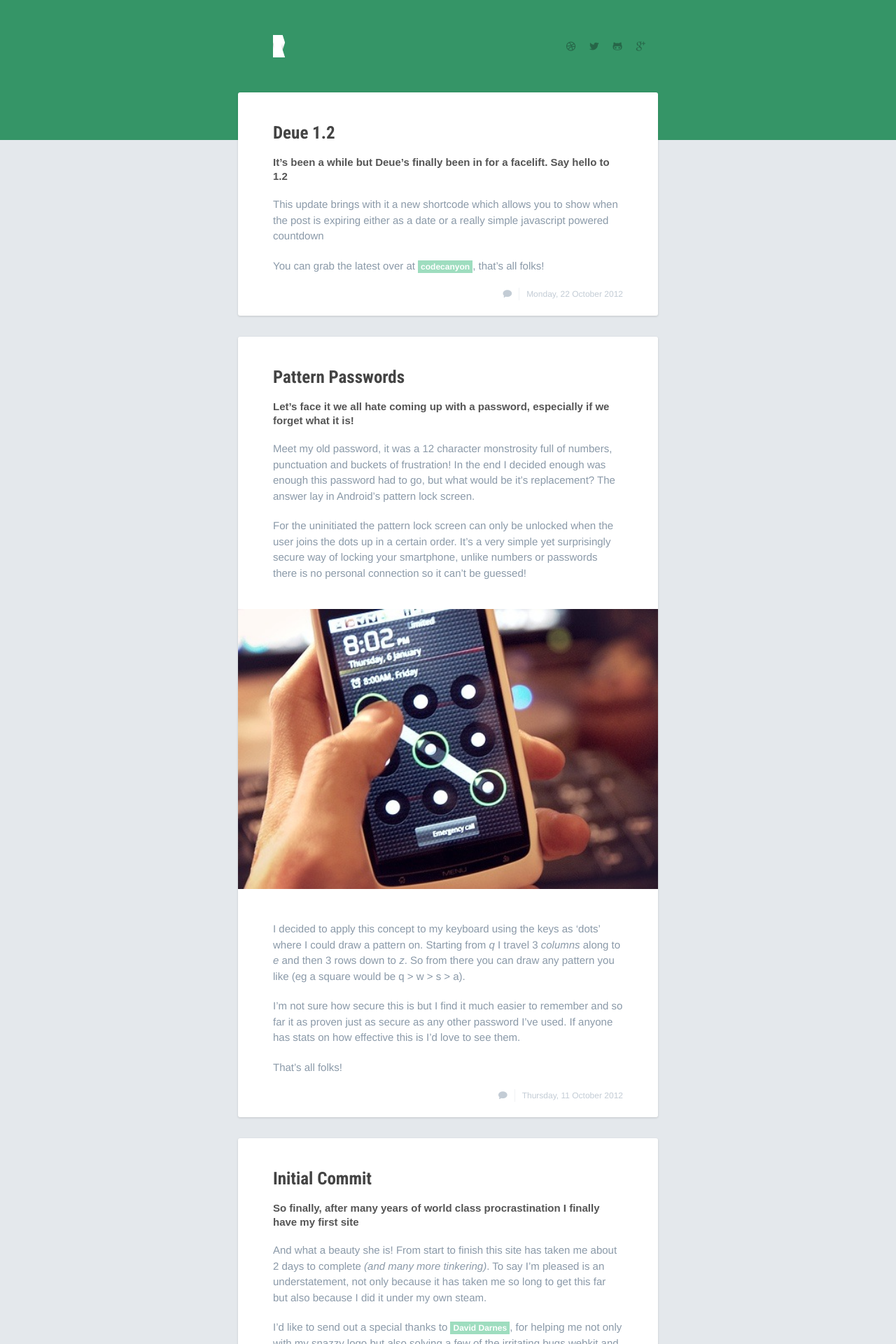
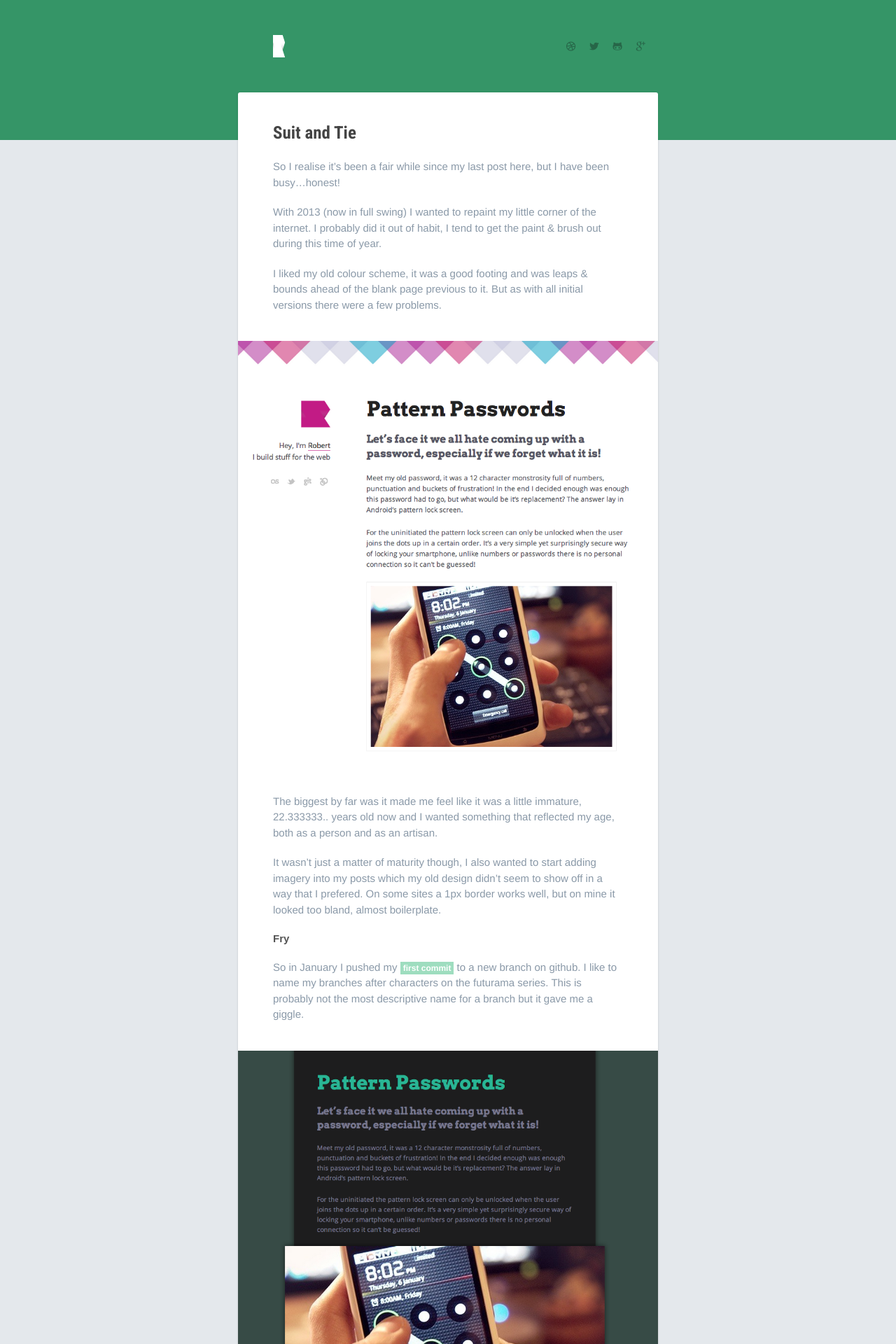
Before and after one commit to studioromeo/studioromeo.github.com, a Jekyll site: the page built from index.html, in a window 1280 px wide. Shown: the top 1920 px of the page at 70% size. Built offline with Jekyll 4.4.1, drawn with Linux system fonts in a browser that asks for light colours; the list of posts is cut into pages by our own code; some of the changed text lies outside the part shown.

Commit message:
Adds new article. Stylesheet now under 5k yay

```diff
--- /dev/null
+++ b/_posts/2013-02-28-post.md
@@ -0,0 +1,54 @@
+---
+layout: post
+title: Suit and Tie
+---
+
+So I realise it's been a fair while since my last post here, but I have been busy...honest!
+
+With 2013 (now in full swing) I wanted to repaint my little corner of the internet. I probably did it out of habit, I tend to get the paint & brush out during this time of year.
+
+I liked my old colour scheme, it was a good footing and was leaps & bounds ahead of the blank page previous to it. But as with all initial versions there were a few problems.
+
+![master]
+
+The biggest by far was it made me feel like it was a little immature, 22.333333.. years old now and I wanted something that reflected my age, both as a person and as an artisan.
+
+It wasn't just a matter of maturity though, I also wanted to start adding imagery into my posts which my old design didn't seem to show off in a way that I prefered. On some sites a 1px border works well, but on mine it looked too bland, almost boilerplate.
+
+##Fry
+
+So in January I pushed my [first commit] to a new branch on github. I like to name my branches after characters on the futurama series. This is probably not the most descriptive name for a branch but it gave me a giggle.
+
+![fry]
+
+It started out with Fry, which was a dark brown & green theme, this was definitely going in the right direction but the colours were just a bit too intense for me. The site had lost it's simplicity and was now relying on heavy box shadows & border radii.
+
+##Farnsworth
+
+I took inspiration from stripe's site (I love these guys) and combined it with a variant on the green from Fry to create my new design
+
+And so Farnsworth was born? created? morphed? ... anyway this design was picked because:
+
+1. It fixed all the problems that I had with the original site.
+2. It's green. Who doesn't love green these days?
+
+The new design also uses disqus now, disqus' code could be smaller so I slimmed it using my limited javascript skill.
+
+{% highlight html %}
+<aside id="disqus_thread"></aside>
+<script>
+	(function(d,t) {
+	var c=d.createElement(t);s=d.getElementsByTagName(t)[0];
+	c.async=1;c.src='http://[[YOURSITEID]].disqus.com/embed.js';
+	s.parentNode.insertBefore(c,s)})(document,'script');
+</script>
+{% endhighlight %}
+
+All in all I'm happy with this, and with some new plans on the horizon there should be some awesome looking posts coming out in the coming months.
+
+I'd love to hear what you think over in the comments.
+
+
+[master]: /img/2013/master.png
+[fry]: /img/2013/fry.png
+[first commit]: https://github.com/studioromeo/studioromeo.github.com/commit/66ede0afce1fe66ae699fa17738cd84db59f9c38
```
Also changed, not shown: css/style.css (+2 -5 lines), css/style.min.css, img/2013/fry.png (added), img/2013/master.png (added).
